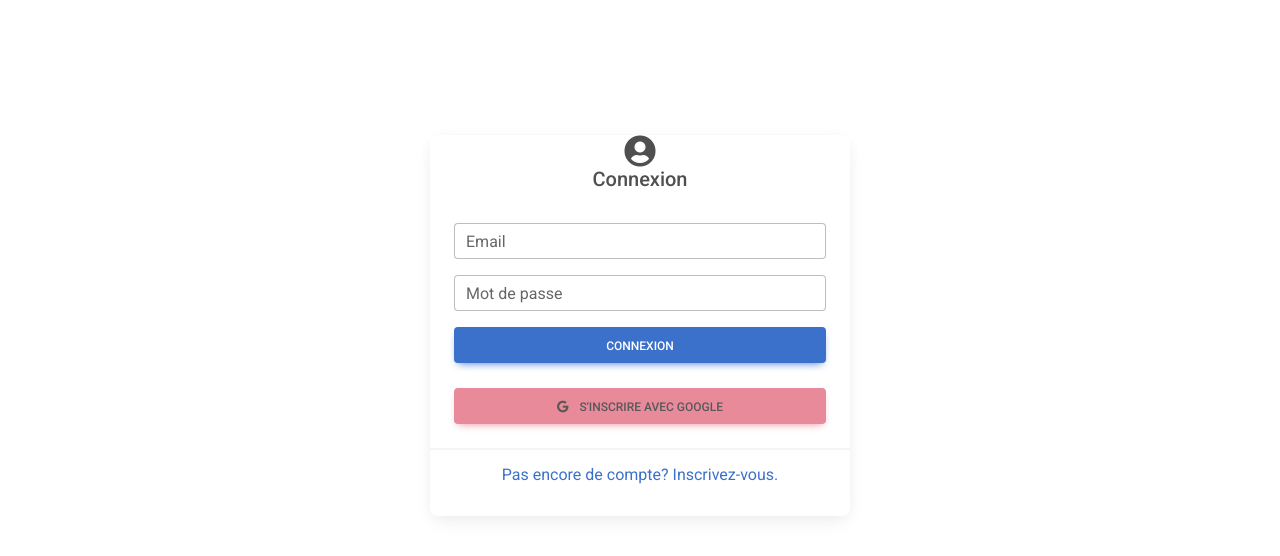
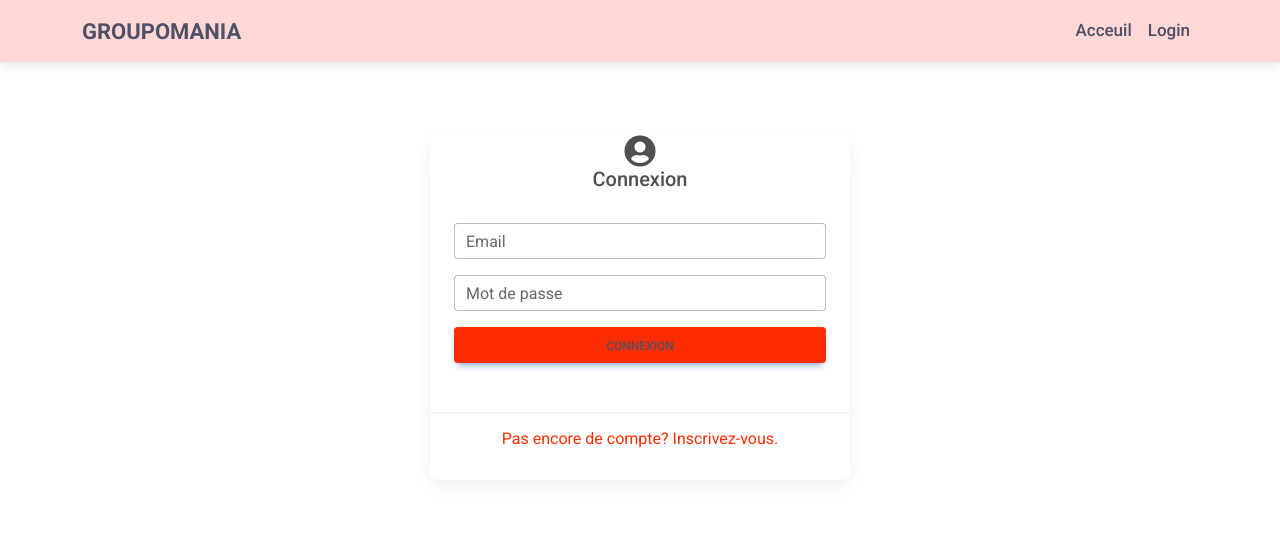
Before and after one commit to fred-fittywebdev/groupomania, a React (Create React App) app in the folder client/: page /login in a window 1280 px wide. Shown: the top 556 px of the page. Built offline with nearby package versions, Linux system fonts and the light colour scheme.

Commit message:
Mise en place du header et des liens conditionnels en focntion du login et/ou logout, création de la focntion logout et mise en place de la persistance de l'utilsateur en LS

```diff
--- a/client/src/App.js
+++ b/client/src/App.js
@@ -5,11 +5,23 @@ import 'react-toastify/dist/ReactToastify.css';
 import Home from './pages/Home';
 import Login from './pages/Login';
 import Register from './pages/Register';
+import Header from './components/Header';
+import { useDispatch } from 'react-redux';
+import { useEffect } from 'react';
+import { setUser } from './redux/features/authSlice';
 
 function App() {
+  const dispatch = useDispatch()
+  const user = JSON.parse(localStorage.getItem('profile'));
+
+  useEffect(() => {
+    dispatch(setUser(user))
+  }, [])
+
   return (
     <BrowserRouter>
       <div className="App">
+        <Header />
         <ToastContainer />
         <Routes>
           <Route path='/' exact element={<Home />} />
--- /dev/null
+++ b/client/src/components/Header.js
@@ -0,0 +1,69 @@
+import React, { useState } from 'react'
+import { MDBNavbar, MDBContainer, MDBicon, MDBNavbarNav, MDBNavbarItem, MDBNavbarLink, MDBNavbarToggler, MDBCollapse, MDBNavbarBrand, MDBIcon } from 'mdb-react-ui-kit'
+import { useDispatch, useSelector } from 'react-redux'
+import { setLogout } from '../redux/features/authSlice'
+
+const Header = () => {
+    // Hamburger menu state
+    const [show, setShow] = useState(false)
+    const dispatch = useDispatch()
+    const { user } = useSelector((state) => ({ ...state.auth }))
+
+    const handleLogout = () => {
+        dispatch(setLogout())
+    }
+
+    return (
+        <MDBNavbar fixed='top' expand='lg' style={{ backgroundColor: '#ffd7d7' }}>
+            <MDBContainer>
+                <MDBNavbarBrand href='/' style={{ color: '#4E5166', fontWeight: '600', fontSize: '22px' }}>
+                    GROUPOMANIA
+                </MDBNavbarBrand>
+                <MDBNavbarToggler type='button' aria-expanded='false' aria-label='Toggle navigation' onClick={() => setShow(!show)} style={{ color: '#4E5166' }} >
+                    <MDBIcon icon='bars' fas />
+                </MDBNavbarToggler>
+                <MDBCollapse show={show} navbar>
+                    <MDBNavbarNav right fullWidth={false} className="mb-2 mb-lg-0">
+                        {user?.result?._id && (
+                            <h5 className="user_infos">Bonjour {user?.result?.name}</h5>
+                        )}
+                        <MDBNavbarItem>
+                            <MDBNavbarLink href='/'>
+                                <p className='header-text'>Acceuil</p>
+                            </MDBNavbarLink>
+                        </MDBNavbarItem>
+                        {user?.result?._id && (
+                            <>
+                                <MDBNavbarItem>
+                                    <MDBNavbarLink href='/add-tour'>
+                                        <p className='header-text'>Ajouter un Post</p>
+                                    </MDBNavbarLink>
+                                </MDBNavbarItem>
+                                <MDBNavbarItem>
+                                    <MDBNavbarLink href='/dashboard'>
+                                        <p className='header-text'>Dashboard</p>
+                                    </MDBNavbarLink>
+                                </MDBNavbarItem>
+                            </>
+                        )}
+                        {user?.result?._id ? (
+                            <MDBNavbarItem>
+                                <MDBNavbarLink href='/login'>
+                                    <p className='header-text' onClick={() => handleLogout()}>Logout</p>
+                                </MDBNavbarLink>
+                            </MDBNavbarItem>
+                        ) : (
+                            <MDBNavbarItem>
+                                <MDBNavbarLink href='/login'>
+                                    <p className='header-text'>Login</p>
+                                </MDBNavbarLink>
+                            </MDBNavbarItem>
+                        )}
+                    </MDBNavbarNav>
+                </MDBCollapse>
+            </MDBContainer>
+        </MDBNavbar >
+    )
+}
+
+export default Header
--- a/client/src/index.css
+++ b/client/src/index.css
@@ -9,3 +9,27 @@ code {
 	font-family: source-code-pro, Menlo, Monaco, Consolas, 'Courier New',
 		monospace;
 }
+
+/* LOGIN PAGE */
+.login_btn {
+	background-color: #fd2d01 !important;
+	color: #4e5166 !important;
+	width: 100% !important;
+}
+
+.login_btn:hover {
+	background-color: #4e5166 !important;
+	color: #fd2d01 !important;
+}
+
+/* HEADER COMPONENT */
+.header-text {
+	color: #4e5166;
+	font-weight: 500;
+	margin-top: 0.9375rem;
+	font-size: 1.0625rem;
+}
+
+.user_infos {
+	margin: 1.5rem 2.5rem 0 0;
+}
--- a/client/src/pages/Login.js
+++ b/client/src/pages/Login.js
@@ -4,7 +4,6 @@ import { Link, useNavigate } from 'react-router-dom'
 import { useDispatch, useSelector } from 'react-redux'
 import { toast } from 'react-toastify'
 import { login } from '../redux/features/authSlice'
-import { GoogleLogin } from "react-google-login"
 
 
 const initialState = {
@@ -38,13 +37,6 @@ const Login = () => {
         setFormValue({ ...formValue, [name]: value })
     }
 
-    const googleSuccess = (response) => {
-        console.log(response)
-    }
-    const googleFailure = (error) => {
-        toast.error(error)
-    }
-
     return (
         <div style={{ margin: 'auto', padding: '15px', maxWidth: '450px', alignContent: 'center', marginTop: '120px', }}>
             <MDBCard alignment='center'>
@@ -59,7 +51,7 @@ const Login = () => {
                             <MDBInput label="Mot de passe" type="password" value={password} name="password" onChange={onInputChange} required />
                         </MDBValidationItem>
                         <div className="col-12">
-                            <MDBBtn style={{ width: '100%' }}>
+                            <MDBBtn className='login_btn' style={{ width: '100%' }}>
                                 {loading && (
                                     <MDBSpinner size='sm' role='status' tag='span' className='me-2' />
                                 )}
@@ -68,25 +60,9 @@ const Login = () => {
                         </div>
                     </MDBValidation>
                     <br></br>
-                    <GoogleLogin
-                        clientId='209682645012-9a9p034v432q04atrmlpftfg6hciofcr.apps.googleusercontent.com'
-                        render={(renderProps) => (
-                            <MDBBtn
-                                style={{ width: '100%' }}
-                                color='danger'
-                                onClick={(renderProps.onClick)}
-                                disabled={renderProps.disabled}
-                            >
-                                <MDBIcon className='me-2' fab icon='google' /> S'inscrire avec Google
-                            </MDBBtn>
-                        )}
-                        onSuccess={googleSuccess}
-                        onFailure={googleFailure}
-                        cookiePolicy='single_host_origin'
-                    />
                 </MDBCardBody>
                 <MDBCardFooter>
-                    <Link to='/register'>
+                    <Link style={{ color: '#fd2d01' }} to='/register'>
                         <p>Pas encore de compte? Inscrivez-vous.</p>
                     </Link>
                 </MDBCardFooter>
--- a/client/src/pages/Register.js
+++ b/client/src/pages/Register.js
@@ -66,7 +66,7 @@ const Register = () => {
                             <MDBInput label="Confirmez votre mot de passe" type="password" value={confirmPassword} name="confirmPassword" onChange={onInputChange} required />
                         </MDBValidationItem>
                         <div className="col-12">
-                            <MDBBtn style={{ width: '100%' }}>
+                            <MDBBtn className='login_btn'>
                                 {loading && (
                                     <MDBSpinner size='sm' role='status' tag='span' className='me-2' />
                                 )}
@@ -76,7 +76,7 @@ const Register = () => {
                     </MDBValidation>
                 </MDBCardBody>
                 <MDBCardFooter>
-                    <Link to='/login'>
+                    <Link style={{ color: '#fd2d01' }} to='/login'>
                         <p>Vous avez déjà un compte? connectez-vous.</p>
                     </Link>
                 </MDBCardFooter>
--- a/client/src/redux/features/authSlice.js
+++ b/client/src/redux/features/authSlice.js
@@ -28,6 +28,7 @@ export const register = createAsyncThunk('auth/register', async ({ formValue, na
     }
 })
 
+
 //login
 const authSlice = createSlice({
     name: 'auth',
@@ -35,6 +36,15 @@ const authSlice = createSlice({
         user: null,
         error: '',
         loading: false,
+    },
+    reducers: {
+        setUser: (state, action) => {
+            state.user = action.payload
+        },
+        setLogout: (state, action) => {
+            localStorage.clear()
+            state.user = null
+        },
     },
     extraReducers: {
         [login.pending]: (state, action) => {
@@ -60,8 +70,10 @@ const authSlice = createSlice({
         [register.rejected]: (state, action) => {
             state.loading = false;
             state.error = action.payload.message
-        }
+        },
     }
 })
 
+export const { setUser, setLogout } = authSlice.actions
+
 export default authSlice.reducer
```
